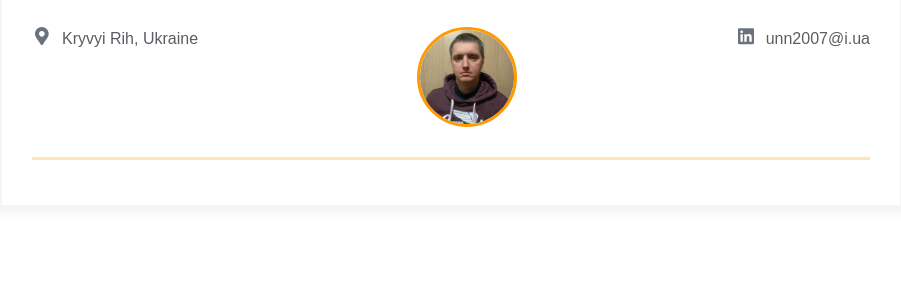
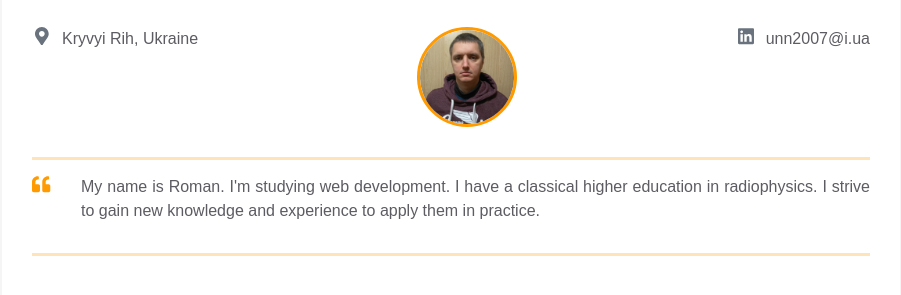
Before and after one commit to Unn2007/homepage, a plain HTML site: page index.html in a window 1280 px wide. Shown: the part 175-470 px from the top of the page, without its empty margins (189-1090 px from the left). Drawn offline with Linux system fonts and the light colour scheme.

Commit message:
Added information to the Intro block

```diff
--- a/index.html
+++ b/index.html
@@ -68,6 +68,34 @@
             </div>
           </div>
         </div>
+        <div class="container">
+          <div class="resume__block">
+            <div class="intro">
+              <div class="intro__icon-wrapper">
+                <svg
+                  class="intro__icon"
+                  xmlns="http://www.w3.org/2000/svg"
+                  viewBox="0 0 512 512"
+                >
+                  <path
+                    d="M464 256h-80v-64c0-35.3 28.7-64 64-64h8c13.3 0 24-10.7
+                      24-24V56c0-13.3-10.7-24-24-24h-8c-88.4 0-160 71.6-160 160v240c0
+                      26.5 21.5 48 48 48h128c26.5 0 48-21.5
+                      48-48V304c0-26.5-21.5-48-48-48zm-288 0H96v-64c0-35.3 28.7-64
+                      64-64h8c13.3 0 24-10.7 24-24V56c0-13.3-10.7-24-24-24h-8C71.6
+                      32 0 103.6 0 192v240c0 26.5 21.5 48 48 48h128c26.5 0 48-21.5
+                      48-48V304c0-26.5-21.5-48-48-48z"
+                  ></path>
+                </svg>
+              </div>
+              <p class="intro_text">
+                My name is Roman. I'm studying web development. I have a
+                classical higher education in radiophysics. I strive to gain new
+                knowledge and experience to apply them in practice.
+              </p>
+            </div>
+          </div>
+        </div>
       </div>
     </main>
   </body>
```
